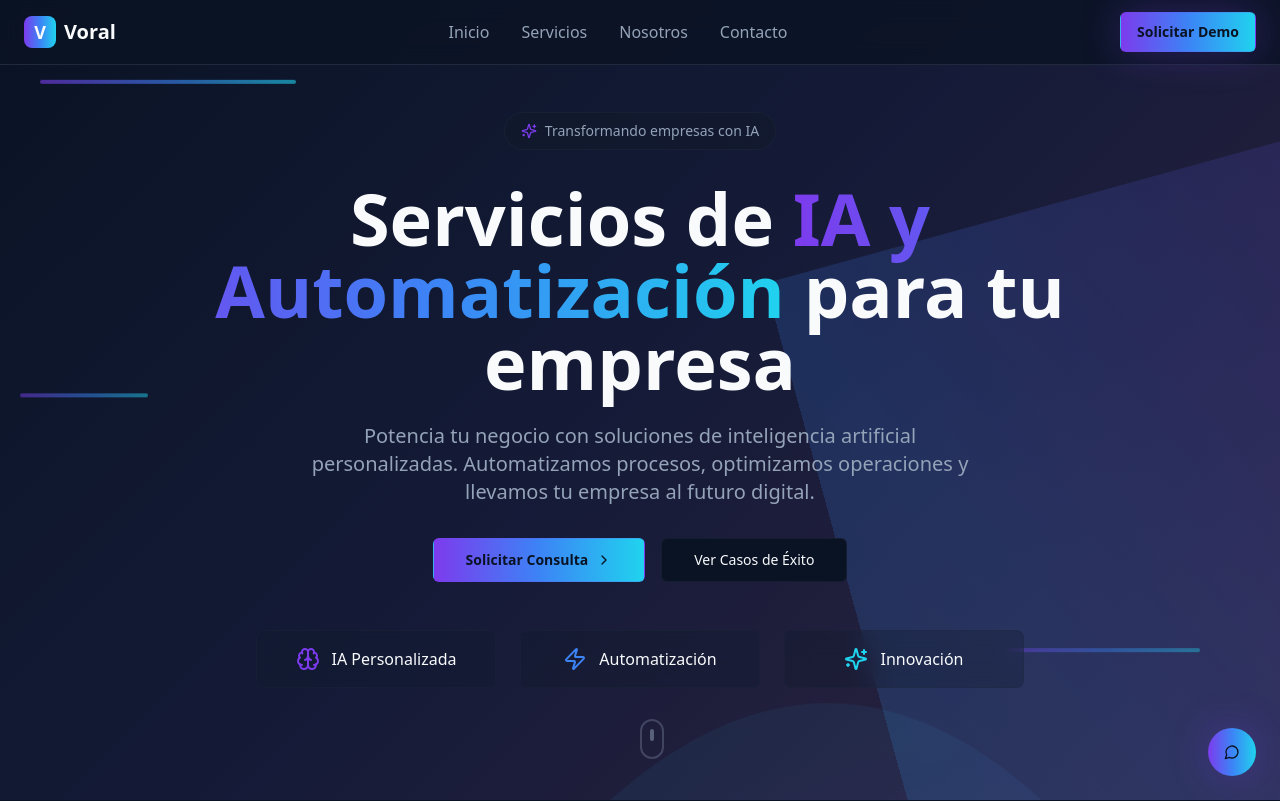
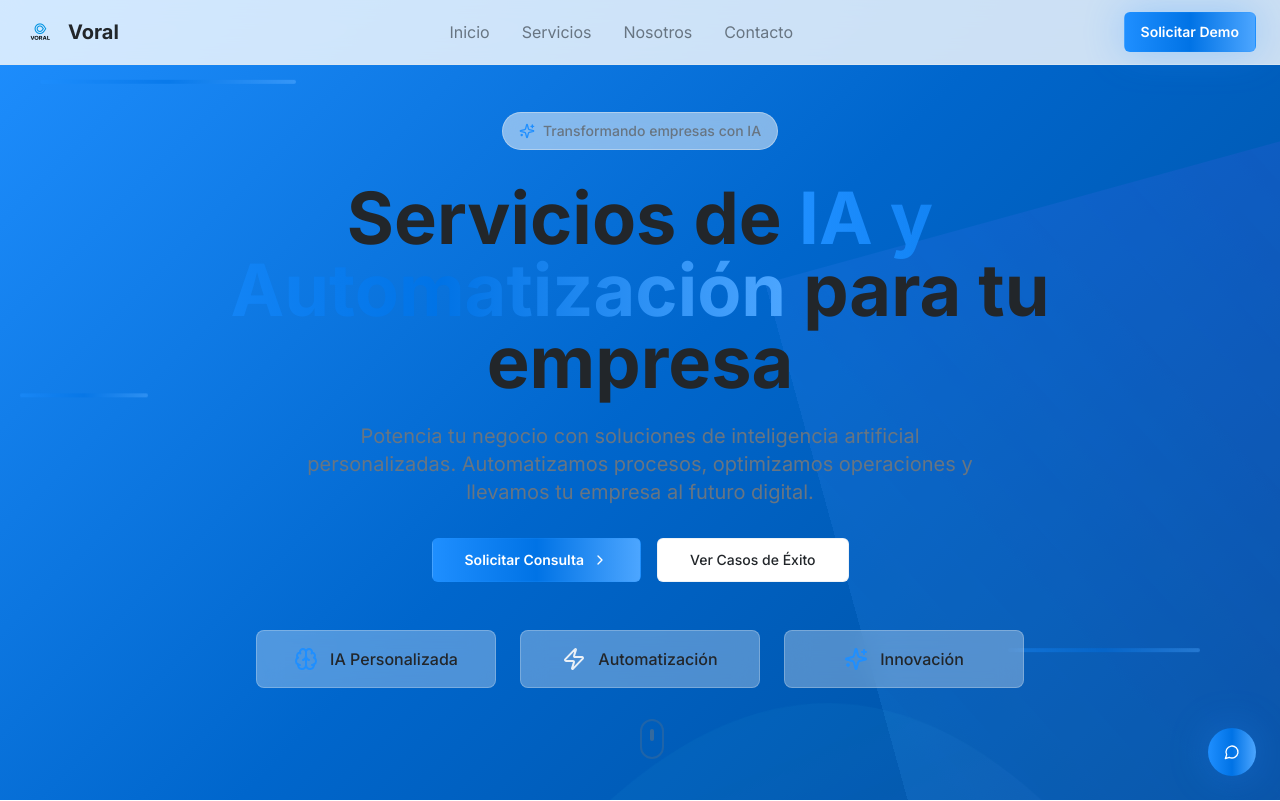
Before and after one commit to juanmaar12-sys/voral-tech-lead, a React (Vite) app: page / in a window 1280 px wide. Shown: the top 801 px of the page. Built offline with nearby package versions, Linux system fonts and the light colour scheme.

Commit message:
Implement Voral logo and color scheme
Integrate the official Voral logo into the landing page. Update the website's color palette to align with the logo's colors and apply the same font used in the logo.

```diff
--- a/index.html
+++ b/index.html
@@ -7,6 +7,11 @@
     <meta name="description" content="Transformamos empresas con soluciones de inteligencia artificial y automatización personalizadas. IA, chatbots, análisis predictivo y ciberseguridad." />
     <meta name="author" content="Voral" />
     <meta name="keywords" content="inteligencia artificial, automatización, IA empresarial, chatbots, machine learning, análisis predictivo, ciberseguridad" />
+
+    <!-- Google Fonts -->
+    <link rel="preconnect" href="https://fonts.googleapis.com">
+    <link rel="preconnect" href="https://fonts.gstatic.com" crossorigin>
+    <link href="https://fonts.googleapis.com/css2?family=Inter:wght@400;500;600;700;800&display=swap" rel="stylesheet">
 
     <meta property="og:title" content="Voral - Servicios de IA y Automatización Empresarial" />
     <meta property="og:description" content="Potencia tu negocio con soluciones de IA personalizadas. Automatizamos procesos y llevamos tu empresa al futuro digital." />
--- a/src/components/Header.tsx
+++ b/src/components/Header.tsx
@@ -16,11 +16,13 @@ const Header = () => {
     <header className="fixed top-0 left-0 right-0 z-50 bg-background/80 backdrop-blur-md border-b border-border">
       <nav className="container mx-auto px-4 lg:px-6 h-16 flex items-center justify-between">
         {/* Logo */}
-        <div className="flex items-center space-x-2">
-          <div className="w-8 h-8 bg-gradient-accent rounded-lg flex items-center justify-center">
-            <span className="text-foreground font-bold text-lg">V</span>
-          </div>
-          <span className="text-xl font-bold text-foreground">Voral</span>
+        <div className="flex items-center space-x-3">
+          <img
+            src="/lovable-uploads/0f6c9c98-f8ac-4e89-979f-38956dfcebe7.png"
+            alt="Voral Logo"
+            className="w-8 h-8"
+          />
+          <span className="text-xl font-bold text-foreground font-inter">Voral</span>
         </div>
 
         {/* Desktop Navigation */}
--- a/src/index.css
+++ b/src/index.css
@@ -8,44 +8,44 @@ All colors MUST be HSL.
 
 @layer base {
   :root {
-    /* Voral Tech Color System */
-    --background: 219 58% 9%;
-    --foreground: 210 40% 98%;
+    /* Voral Blue Color System - Based on Official Logo */
+    --background: 0 0% 100%;
+    --foreground: 210 11% 15%;
 
-    --card: 219 40% 12%;
-    --card-foreground: 210 40% 98%;
+    --card: 0 0% 100%;
+    --card-foreground: 210 11% 15%;
 
-    --popover: 219 40% 12%;
-    --popover-foreground: 210 40% 98%;
+    --popover: 0 0% 100%;
+    --popover-foreground: 210 11% 15%;
 
-    --primary: 262 83% 58%;
-    --primary-foreground: 210 40% 98%;
+    --primary: 210 100% 56%;
+    --primary-foreground: 0 0% 100%;
 
-    --secondary: 217 91% 60%;
-    --secondary-foreground: 219 58% 9%;
+    --secondary: 210 40% 94%;
+    --secondary-foreground: 210 11% 15%;
 
-    --muted: 219 30% 18%;
-    --muted-foreground: 215 20% 65%;
+    --muted: 210 40% 96%;
+    --muted-foreground: 210 11% 46%;
 
-    --accent: 188 86% 53%;
-    --accent-foreground: 219 58% 9%;
+    --accent: 210 100% 56%;
+    --accent-foreground: 0 0% 100%;
 
     --destructive: 0 84% 60%;
-    --destructive-foreground: 210 40% 98%;
+    --destructive-foreground: 0 0% 100%;
 
-    --border: 219 30% 18%;
-    --input: 219 30% 18%;
-    --ring: 262 83% 58%;
+    --border: 210 40% 90%;
+    --input: 210 40% 90%;
+    --ring: 210 100% 56%;
 
-    /* Voral Gradients */
-    --gradient-hero: linear-gradient(135deg, hsl(219 58% 9%) 0%, hsl(230 45% 15%) 50%, hsl(262 30% 20%) 100%);
-    --gradient-card: linear-gradient(145deg, hsl(219 40% 12%) 0%, hsl(230 35% 16%) 100%);
-    --gradient-accent: linear-gradient(90deg, hsl(262 83% 58%) 0%, hsl(217 91% 60%) 50%, hsl(188 86% 53%) 100%);
-    --gradient-wave: linear-gradient(45deg, hsl(262 83% 58% / 0.3) 0%, hsl(217 91% 60% / 0.4) 50%, hsl(188 86% 53% / 0.3) 100%);
+    /* Voral Blue Gradients */
+    --gradient-hero: linear-gradient(135deg, hsl(210 100% 56%) 0%, hsl(210 100% 40%) 50%, hsl(210 100% 30%) 100%);
+    --gradient-card: linear-gradient(145deg, hsl(0 0% 100%) 0%, hsl(210 40% 98%) 100%);
+    --gradient-accent: linear-gradient(90deg, hsl(210 100% 56%) 0%, hsl(210 100% 45%) 50%, hsl(210 100% 65%) 100%);
+    --gradient-wave: linear-gradient(45deg, hsl(210 100% 56% / 0.1) 0%, hsl(210 100% 45% / 0.15) 50%, hsl(210 100% 65% / 0.1) 100%);
 
     /* Shadows */
-    --shadow-glow: 0 0 40px hsl(262 83% 58% / 0.3);
-    --shadow-card: 0 10px 30px -10px hsl(219 58% 9% / 0.5);
+    --shadow-glow: 0 0 40px hsl(210 100% 56% / 0.3);
+    --shadow-card: 0 4px 25px -5px hsl(210 100% 56% / 0.1);
 
     /* Animations */
     --transition-smooth: all 0.3s cubic-bezier(0.4, 0, 0.2, 1);
@@ -71,33 +71,42 @@ All colors MUST be HSL.
   }
 
   .dark {
-    --background: 222.2 84% 4.9%;
+    --background: 210 100% 4%;
     --foreground: 210 40% 98%;
 
-    --card: 222.2 84% 4.9%;
+    --card: 210 50% 6%;
     --card-foreground: 210 40% 98%;
 
-    --popover: 222.2 84% 4.9%;
+    --popover: 210 50% 6%;
     --popover-foreground: 210 40% 98%;
 
-    --primary: 210 40% 98%;
-    --primary-foreground: 222.2 47.4% 11.2%;
+    --primary: 210 100% 56%;
+    --primary-foreground: 0 0% 100%;
 
-    --secondary: 217.2 32.6% 17.5%;
+    --secondary: 210 30% 15%;
     --secondary-foreground: 210 40% 98%;
 
-    --muted: 217.2 32.6% 17.5%;
-    --muted-foreground: 215 20.2% 65.1%;
+    --muted: 210 30% 12%;
+    --muted-foreground: 210 20% 65%;
 
-    --accent: 217.2 32.6% 17.5%;
-    --accent-foreground: 210 40% 98%;
+    --accent: 210 100% 56%;
+    --accent-foreground: 0 0% 100%;
 
     --destructive: 0 62.8% 30.6%;
     --destructive-foreground: 210 40% 98%;
 
-    --border: 217.2 32.6% 17.5%;
-    --input: 217.2 32.6% 17.5%;
-    --ring: 212.7 26.8% 83.9%;
+    --border: 210 30% 15%;
+    --input: 210 30% 15%;
+    --ring: 210 100% 56%;
+
+    /* Dark mode gradients */
+    --gradient-hero: linear-gradient(135deg, hsl(210 100% 4%) 0%, hsl(210 50% 8%) 50%, hsl(210 100% 15%) 100%);
+    --gradient-card: linear-gradient(145deg, hsl(210 50% 6%) 0%, hsl(210 40% 8%) 100%);
+    --gradient-accent: linear-gradient(90deg, hsl(210 100% 56%) 0%, hsl(210 100% 45%) 50%, hsl(210 100% 65%) 100%);
+    --gradient-wave: linear-gradient(45deg, hsl(210 100% 56% / 0.2) 0%, hsl(210 100% 45% / 0.25) 50%, hsl(210 100% 65% / 0.2) 100%);
+
+    --shadow-glow: 0 0 40px hsl(210 100% 56% / 0.4);
+    --shadow-card: 0 10px 30px -10px hsl(210 100% 4% / 0.5);
     --sidebar-background: 240 5.9% 10%;
     --sidebar-foreground: 240 4.8% 95.9%;
     --sidebar-primary: 224.3 76.3% 48%;
@@ -115,6 +124,6 @@ All colors MUST be HSL.
   }
 
   body {
-    @apply bg-background text-foreground;
+    @apply bg-background text-foreground font-inter;
   }
 }
--- a/tailwind.config.ts
+++ b/tailwind.config.ts
@@ -18,6 +18,9 @@ export default {
 			}
 		},
 		extend: {
+			fontFamily: {
+				'inter': ['Inter', 'sans-serif'],
+			},
 			colors: {
 				border: 'hsl(var(--border))',
 				input: 'hsl(var(--input))',
```
Also changed, not shown: public/lovable-uploads/0f6c9c98-f8ac-4e89-979f-38956dfcebe7.png (added).
